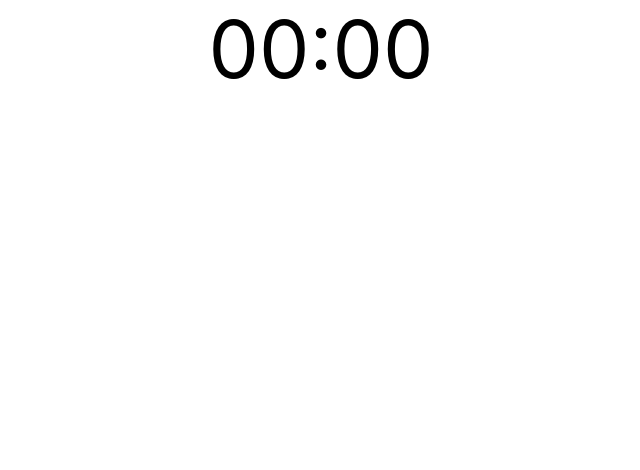
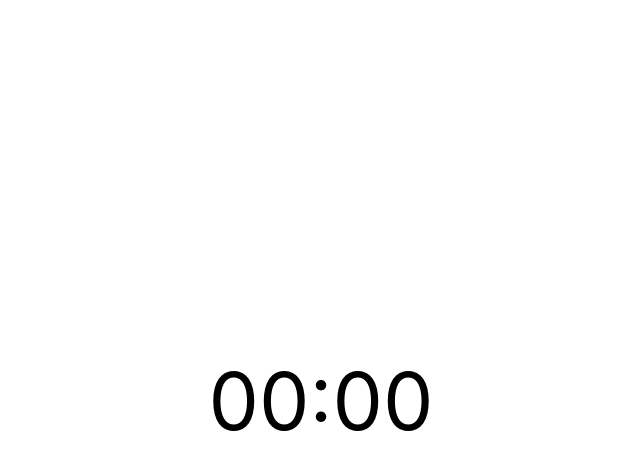
Before and after one commit to Martarelli/teste-jera, a React (Create React App) app in the folder pomodoro/: page / in a window 1280 px wide. Shown: the top 470 px of the page, without its empty margins (319-959 px from the left). Built offline with nearby package versions, Linux system fonts and the light colour scheme.

Commit message:
alinhamento central da div do timer

```diff
--- a/pomodoro/src/App.css
+++ b/pomodoro/src/App.css
@@ -1,4 +1,7 @@
 .App {
+  display: grid;
   font-size: 5rem;
   text-align: center;
+  min-height: 100vh;
+  align-items: center;
 }
```
